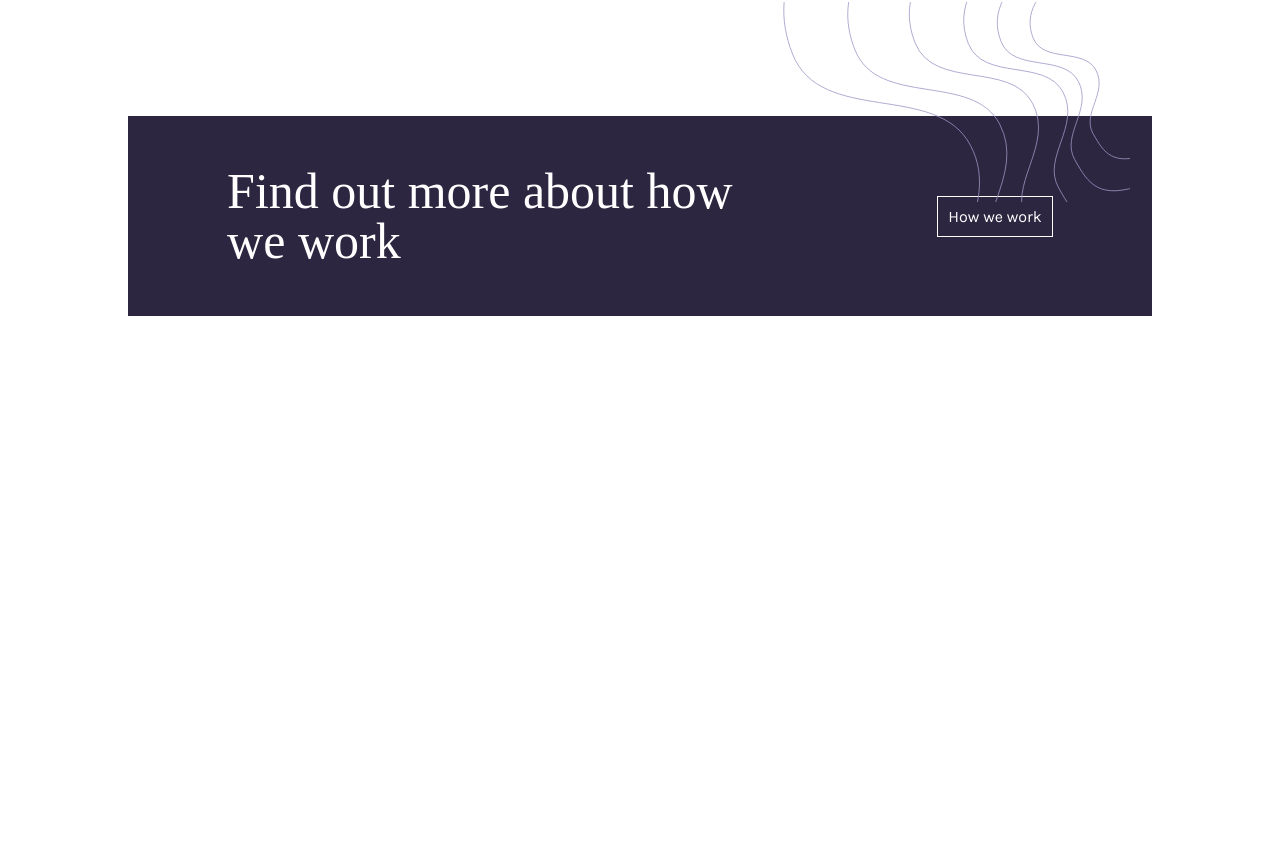
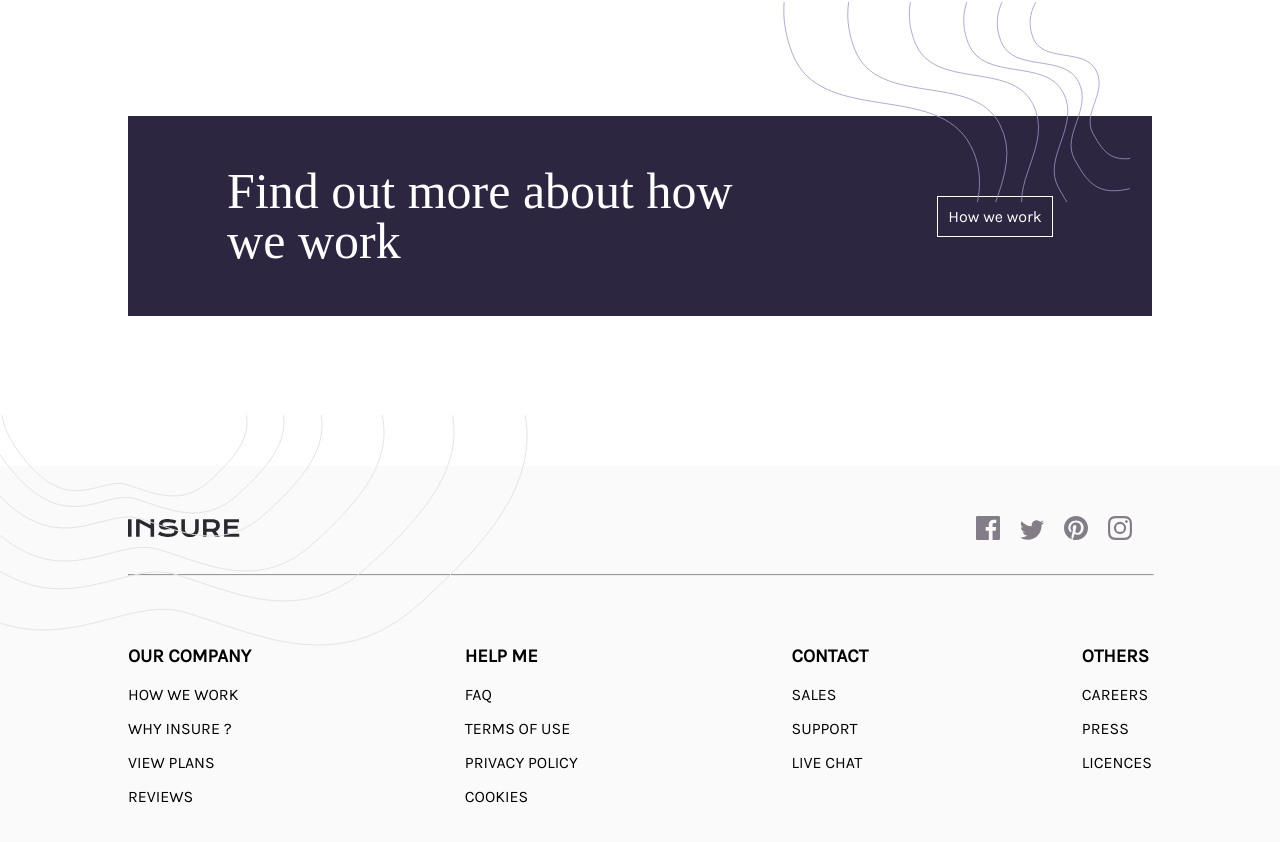
Before and after one commit to tochukwu19/fm-insure, a React (Create React App) app: page / in a window 1280 px wide. Shown: the part 1554-2396 px from the top of the page. Before the commit the page ends 2020 px from the top, so only its background shows below. Built offline with nearby package versions, Linux system fonts and the light colour scheme; a web font is replaced by a local one.

Commit message:
Foooter done

```diff
--- a/src/components/Footer/Footer.css
+++ b/src/components/Footer/Footer.css
@@ -0,0 +1,47 @@
+.footer {
+    height: 500px;
+    width: 100%;
+    background-color: hsl(0, 0%, 98%);
+    display: flex;
+    justify-content: center;
+    align-items: center;
+}
+
+.footer-container {
+    height: 400px;
+    width: 80%;
+}
+
+.footer-head {
+    display: flex;
+    align-items: center;
+    justify-content: space-between;
+    margin-bottom: 30px;
+}
+
+.socials img {
+    margin-right: 20px;
+}
+
+.footHr {
+    margin-bottom: 50px;
+    width: 100%;
+}
+
+.footmenus {
+    display: flex;
+    justify-content: space-between;
+    text-transform: uppercase;
+}
+
+.footmenus li {
+    list-style-type: none;
+    margin-bottom: 15px;
+}
+
+.svgF {
+    position: absolute;
+    left: 0;
+    bottom: -1400px;
+
+}
--- a/src/components/Footer/Footer.js
+++ b/src/components/Footer/Footer.js
@@ -1,11 +1,57 @@
 import React from 'react';
 import './Footer.css';
+import logo from '../../assets/images/logo.svg';
+import Facebook from '../../assets/images/icon-facebook.svg';
+import Twitter from '../../assets/images/icon-twitter.svg';
+import Pinterest from '../../assets/images/icon-pinterest.svg';
+import Instagram from '../../assets/images/icon-instagram.svg';
+import svgF from '../../assets/images/bg-pattern-footer-desktop.svg';
 
 const Footer = () => {
   return (
     <div className="footer">
       <div className="footer-container">
-
+        <div className="footer-head">
+          <div>
+            <img src={logo} alt="logo" className="logo" />
+          </div>
+          <div className="socials">
+            <img src={Facebook} alt="Facebook"/>
+            <img src={Twitter} alt="Twitter"/>
+            <img src={Pinterest} alt="Pinterest"/>
+            <img src={Instagram} alt="Instagram"/>
+          </div>
+        </div>
+        <hr className="footHr"></hr>
+        <img src={svgF} alt="new svg" className="svgF"/>
+        <div className="footmenus">
+          <div className="footmenu">
+            <h3>Our company</h3>
+            <li>How we work</li>
+            <li>Why Insure ?</li>
+            <li>View plans</li>
+            <li>Reviews</li>
+          </div>
+          <div className="footmenu">
+            <h3>Help me</h3>
+            <li>FAQ</li>
+            <li>Terms of use</li>
+            <li>Privacy policy</li>
+            <li>Cookies</li>
+          </div>
+          <div className="footmenu">
+            <h3>Contact</h3>
+            <li>Sales</li>
+            <li>Support</li>
+            <li>Live chat</li>
+          </div>
+          <div className="footmenu">
+            <h3>Others</h3>
+            <li>Careers</li>
+            <li>Press</li>
+            <li>Licences</li>
+          </div>
+        </div>
       </div>
     </div>
   );
```
